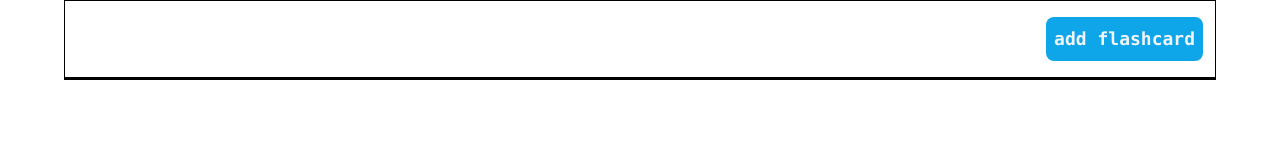
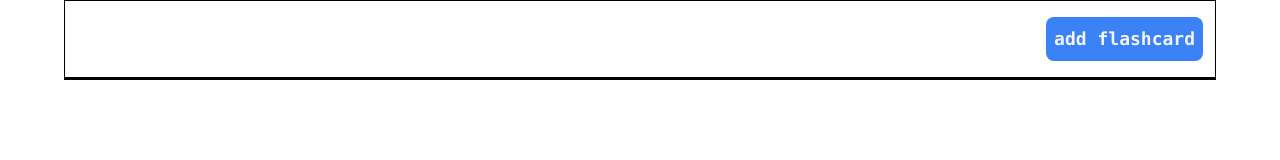
Before and after one commit to armanghafari/mini-app-flashcard, a website: page src/index.html in a window 1280 px wide. Drawn offline with Linux system fonts and the light colour scheme.

Commit message:
edit bg button add flashcard

```diff
--- a/src/index.html
+++ b/src/index.html
@@ -10,7 +10,7 @@
 <body class="font-mono">
     <div id="container" class="w-11/12 max-w-6xl border border-solid border-black relative m-auto">
         <div id="add-flashcard-con" class="flex justify-end py-4 px-3">
-            <button id="add-flashcard" class="text-lg bg-sky-500 text-slate-100 py-2 px-2 font-semibold rounded-lg">
+            <button id="add-flashcard" class="text-lg bg-blue-500 text-slate-100 py-2 px-2 font-semibold rounded-lg">
                 add flashcard
             </button>
         </div>
```
